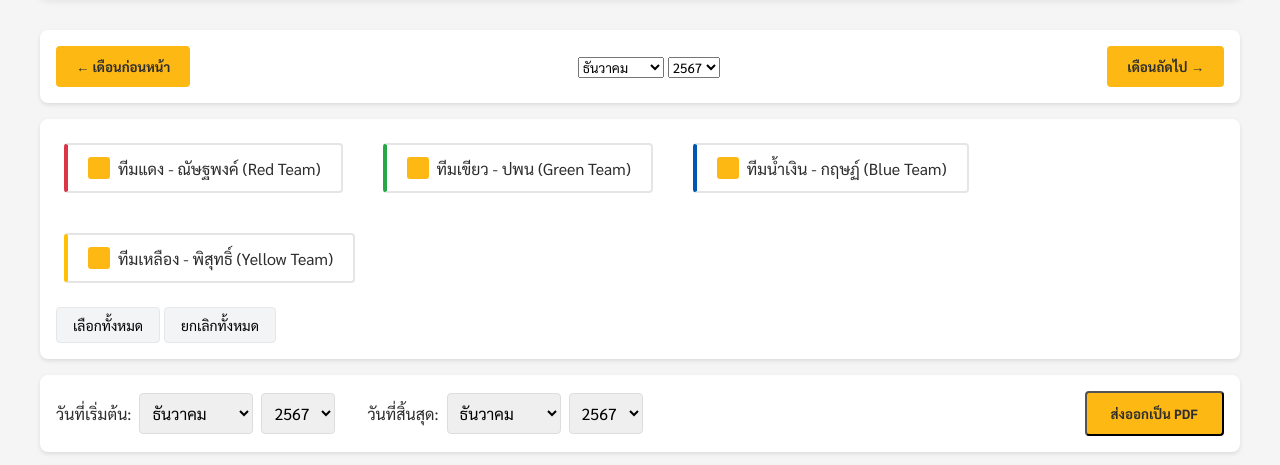
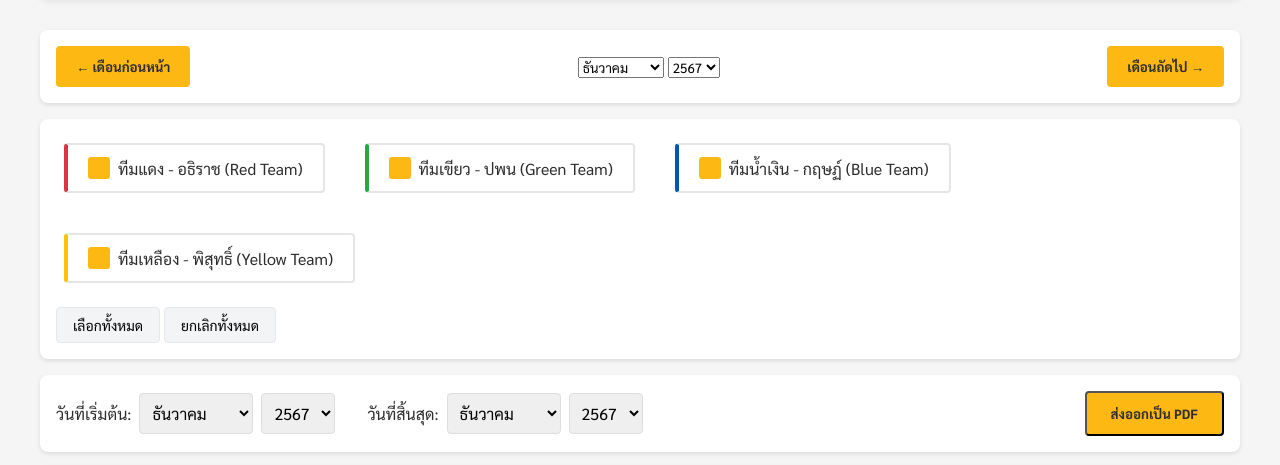
Before and after one commit to dekchaiken/calender, a plain HTML site: page index.html in a window 1280 px wide. Shown: the part 271-736 px from the top of the page. Drawn offline with Linux system fonts and the light colour scheme; some icons are missing.

Commit message:
Update index.html

```diff
--- a/index.html
+++ b/index.html
@@ -28,7 +28,7 @@
             <div class="shift-filters">
                 <label class="shift-filter">
                     <input type="checkbox" value="red" checked class="shift-checkbox" onchange="updateFilters()">
-                    <span class="checkmark red">ทีมแดง - ณัษฐพงค์ (Red Team)</span>
+                    <span class="checkmark red">ทีมแดง - อธิราช (Red Team)</span>
                 </label>
                 <label class="shift-filter">
                     <input type="checkbox" value="green" checked class="shift-checkbox" onchange="updateFilters()">
```
